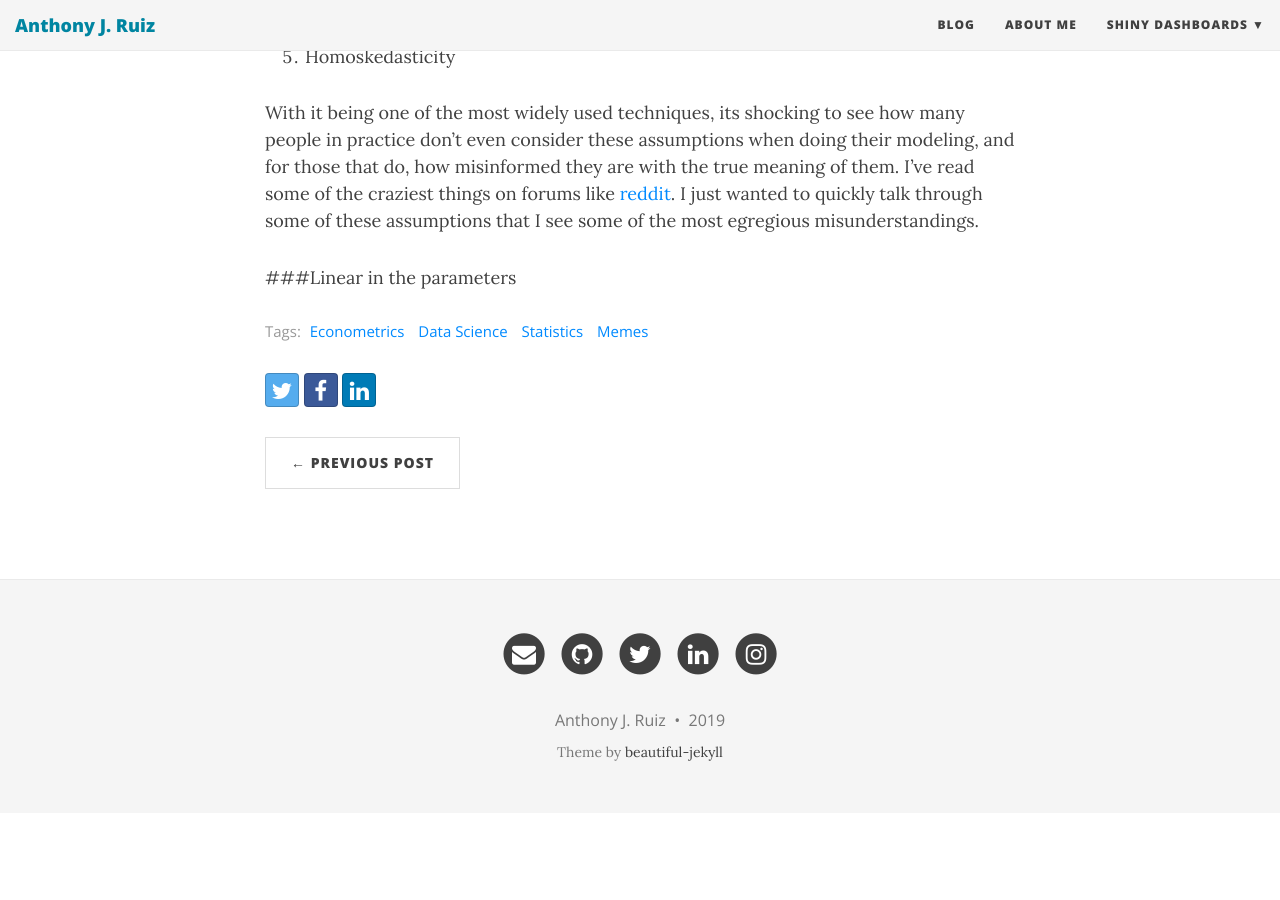
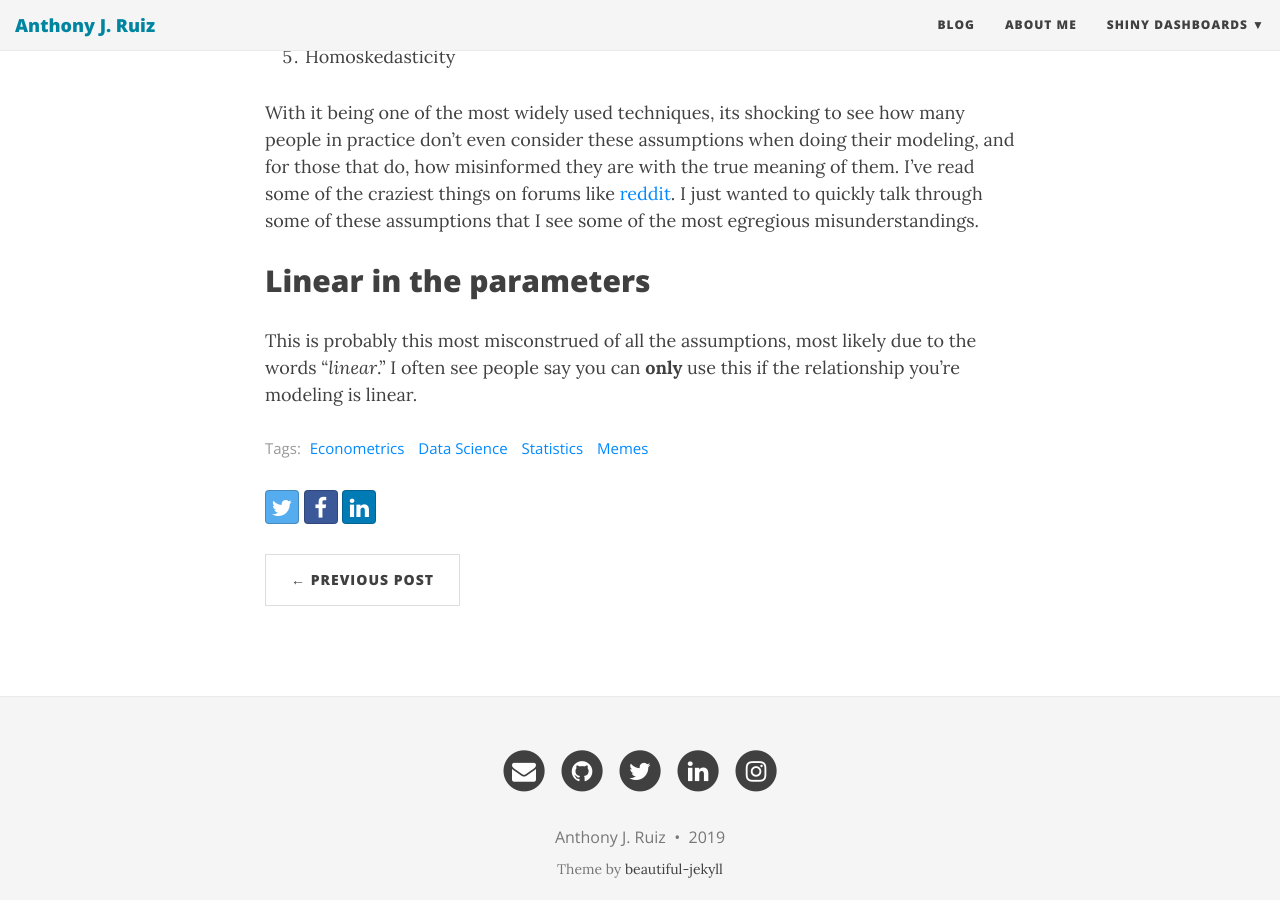
Before and after one commit to AnthonyJRuiz/anthonyjruiz.github.io, a Jekyll site: the page built from _posts/2018-03-26-linear_regression_assumptions.md, in a window 1280 px wide and 900 px high, scrolled down 1064 px. Built offline with Jekyll 4.4.1, drawn with Linux system fonts in a browser that asks for light colours; nearby versions of some CDN libraries; before the commit the page ends 1877 px from its top, so only the background shows below that.

Commit message:
post update

```diff
--- a/_posts/2018-03-26-linear_regression_assumptions.md
+++ b/_posts/2018-03-26-linear_regression_assumptions.md
@@ -20,4 +20,5 @@ In order to properly utilize this technique there are a certain set of assumptio
 
 With it being one of the most widely used techniques, its shocking to see how many people in practice don't even consider these assumptions when doing their modeling, and for those that do, how misinformed they are with the true meaning of them. I've read some of the craziest things on forums like [reddit](https://reddit.com/r/datascience). I just wanted to quickly talk through some of these assumptions that I see some of the most egregious misunderstandings.
 
-###Linear in the parameters
+## Linear in the parameters
+This is probably this most misconstrued of all the assumptions, most likely due to the words "*linear*." I often see people say you can **only** use this if the relationship you're modeling is linear.
```
